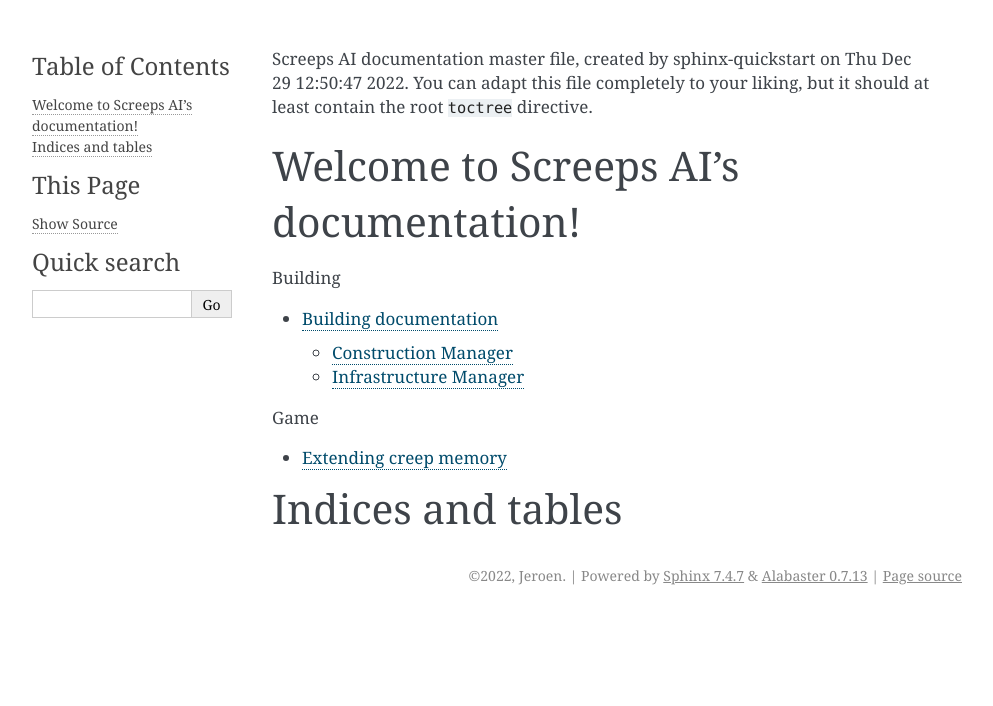
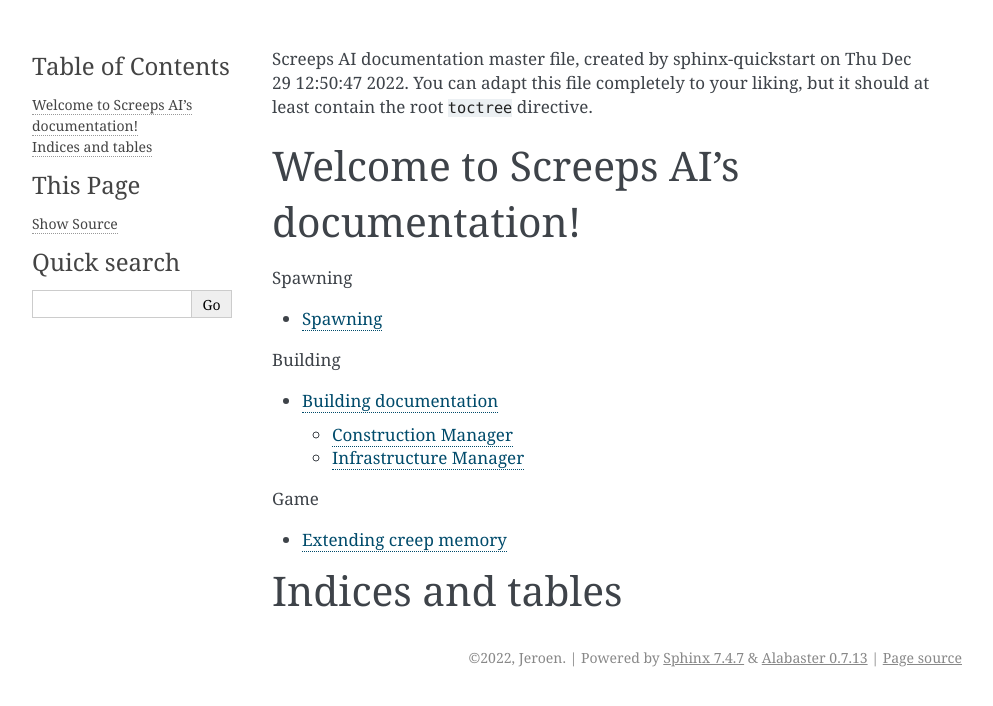
Before and after one commit to Jeroendevr/-Screeps_AI_TS_Jest, a Sphinx documentation site: the page built from docs/index.md, in a window 1280 px wide. Shown: the top 706 px of the page, without its empty margins (148-1141 px from the left). Built offline with Sphinx 7.4.7, drawn with Linux system fonts in a browser that asks for light colours.

Commit message:
last commit update

````diff
--- a/docs/index.md
+++ b/docs/index.md
@@ -7,7 +7,9 @@
 
 ```{toctree}
 :maxdepth: 2
-:caption: Contents
+:caption: Spawning
+
+spawning.md
 ```
 
 ```{toctree}
````
